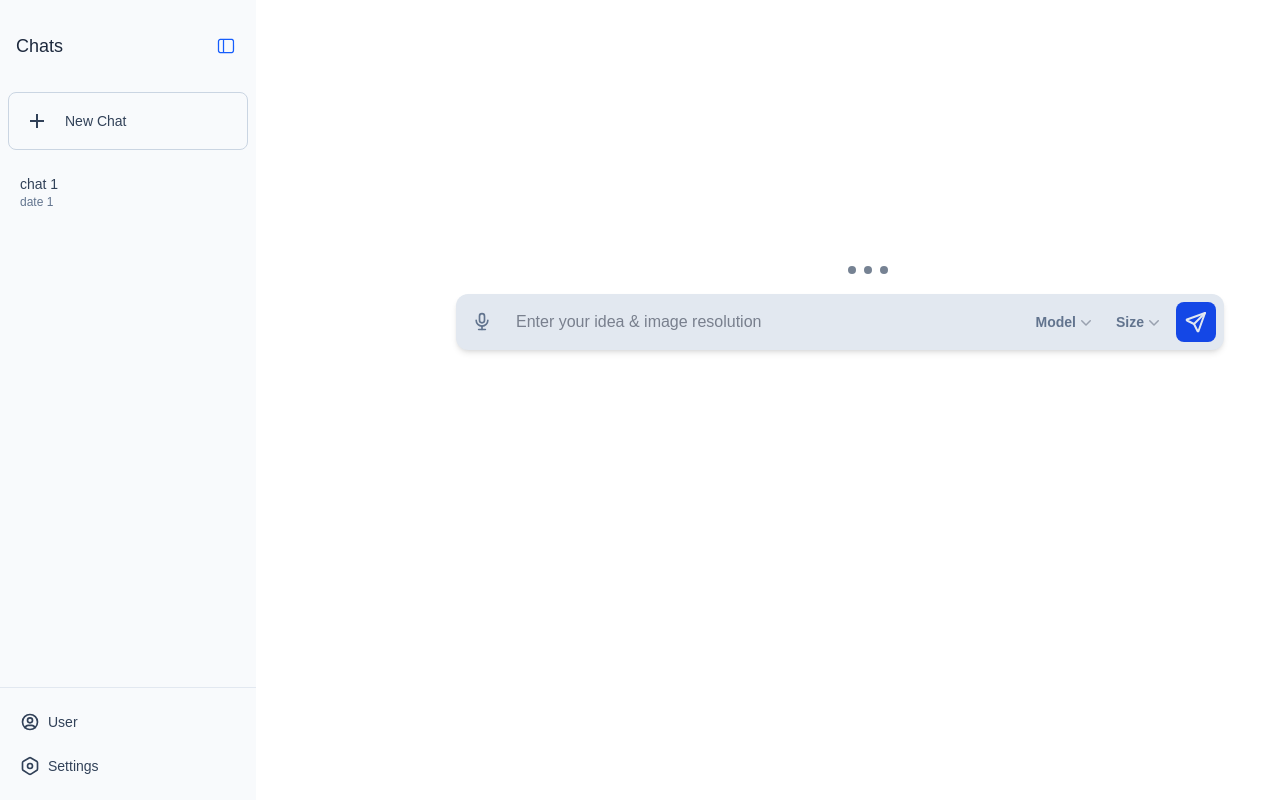
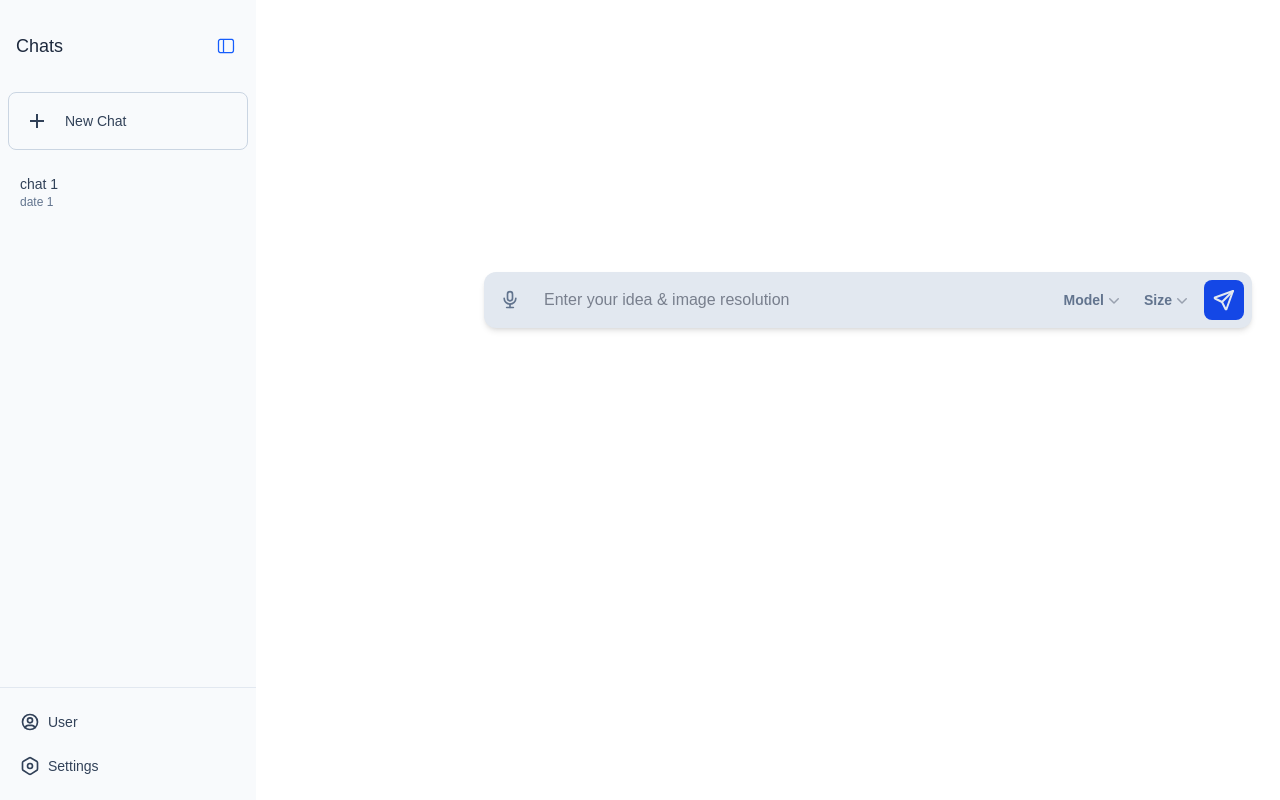
Before and after one commit to agakshita5/ai-canvas, a Next.js app: page / in a window 1280 px wide. Built offline with nearby package versions, Linux system fonts and the light colour scheme.

Commit message:
feat: prompt bar ui done

```diff
--- a/components/PromptBar.tsx
+++ b/components/PromptBar.tsx
@@ -6,7 +6,11 @@ import { useState } from 'react';
 import { Menu, MenuButton, MenuItem, MenuItems } from '@headlessui/react'
 import { ChevronDownIcon } from '@heroicons/react/20/solid'
 
-export default function PromptBar(){
+interface PromptBarProps{
+    variant: 'home' | 'canvas';
+}
+
+export default function PromptBar({variant = 'home'}:PromptBarProps){
     const sizeList = ["1:1", "2:3", "3:2", "4:5", "5:4", "16:9", "9:16", "9:21", "21:9"];
     const aspectRatioList = ["1024x1024", "1365x1024", "1024x1365", "1536x1024", "1024x1536", "1820x1024", "1024x1820", "1024x2048", "2048x1024", "1434x1024", "1024x1434", "1024x1280", "1280x1024", "1024x1707", "1707x1024"];
     const [input, setInput] = useState('');
@@ -34,20 +38,25 @@ export default function PromptBar(){
         const data = await res.json();
         console.log("Response from API:", data.reply);
     }
+    // Variant-specific classes
+    const containerClasses = variant === 'canvas'
+        ? 'bottom-0 left-0 right-0 p-4 z-10'
+        : '';
     return (
-        <>
+        <div className={containerClasses}>
+            <div className="flex flex-col items-center gap-3 w-full">
                 {/* loading indicator */}
-            <div className="mt-4 flex justify-center" aria-hidden="true">
+                {/* <div className="flex justify-center" aria-hidden="true">
                     <div className="flex animate-pulse space-x-2">
                         <div className="h-2 w-2 rounded-full bg-slate-600"></div>
                         <div className="h-2 w-2 rounded-full bg-slate-600"></div>
                         <div className="h-2 w-2 rounded-full bg-slate-600"></div>
                     </div>
-            </div>
+                </div> */}
                 {/* prompt bar */}
-            <form onSubmit={handleSubmit}>
+                <form onSubmit={handleSubmit} className='w-full flex justify-center px-4'>
                     <label htmlFor="chat-input" className="sr-only">Enter your idea & image resolution</label>
-                <div className="mt-5 flex w-full max-w-3xl items-center gap-2 rounded-xl bg-slate-200 p-2 shadow-md dark:bg-slate-800">
+                    <div className="flex w-full max-w-3xl items-center gap-2 rounded-xl bg-slate-200 p-2 shadow-md dark:bg-slate-800">
                         {/* voice input button */}
                         <button type="button" className="p-2 text-slate-500 hover:text-blue-600 dark:text-slate-400 dark:hover:text-blue-600" >
                             <svg
@@ -84,13 +93,13 @@ export default function PromptBar(){
                             }}
                         ></textarea>
                         {/* model-dropdown */}
-                    <Menu as="div" className="relative">
+                        <Menu as="div" className="relative flex-shrink-0">
                             <MenuButton className="inline-flex w-fit rounded-md px-2 py-1 text-sm font-semibold text-slate-500 hover:bg-white/5 dark:text-slate-400 dark:hover:bg-white/5 ">
                                 {model || "Model"}
                                 <ChevronDownIcon aria-hidden="true" className="-mr-1 size-5 text-gray-400" />
                             </MenuButton>
 
-                        <MenuItems transition className="absolute right-0 z-10 mt-2 w-56 origin-top-right rounded-md bg-gray-800 outline-1 -outline-offset-1 outline-white/10 transition data-closed:scale-95 data-closed:transform data-closed:opacity-0 data-enter:duration-100 data-enter:ease-out data-leave:duration-75 data-leave:ease-in" >
+                            <MenuItems transition className={`absolute z-10 w-56 rounded-md ${variant==='canvas'? 'right-0 mb-2 origin-bottom-right bottom-full' : 'right-0 mt-2 origin-top-right'} max-h-64 overflow-y-auto bg-gray-800 outline-1 -outline-offset-1 outline-white/10 transition data-closed:scale-95 data-closed:transform data-closed:opacity-0 data-enter:duration-100 data-enter:ease-out data-leave:duration-75 data-leave:ease-in`} >
                                 <div className="py-1">
                                     <MenuItem>
                                         <a onClick={() => {setModel("flux-schnell"), setSize("")}} href="#" className="block px-4 py-2 text-sm text-gray-300 data-focus:bg-white/5 data-focus:text-white data-focus:outline-hidden" >
@@ -98,7 +107,7 @@ export default function PromptBar(){
                                         </a>
                                     </MenuItem>
                                     <MenuItem>
-                                    <a onClick={() => setModel("recraft-v3")} href="#" className="block px-4 py-2 text-sm text-gray-300 data-focus:bg-white/5 data-focus:text-white data-focus:outline-hidden" >
+                                        <a onClick={() => {setModel("recraft-v3"),  setSize("")}} href="#" className="block px-4 py-2 text-sm text-gray-300 data-focus:bg-white/5 data-focus:text-white data-focus:outline-hidden" >
                                         recraft-v3
                                         </a>
                                     </MenuItem>
@@ -112,7 +121,7 @@ export default function PromptBar(){
                                 <ChevronDownIcon aria-hidden="true" className="-mr-1 size-5 text-gray-400" />
                             </MenuButton>
 
-                        <MenuItems transition className="absolute right-0 z-10 mt-2 w-56 origin-top-right rounded-md bg-gray-800 outline-1 -outline-offset-1 outline-white/10 transition data-closed:scale-95 data-closed:transform data-closed:opacity-0 data-enter:duration-100 data-enter:ease-out data-leave:duration-75 data-leave:ease-in" >
+                            <MenuItems transition className={`absolute z-10 w-56 rounded-md ${variant==='canvas'? 'right-0 mb-2 origin-bottom-right bottom-full' : 'right-0 mt-2 origin-top-right'} max-h-64 overflow-y-auto bg-gray-800 outline-1 -outline-offset-1 outline-white/10 transition data-closed:scale-95 data-closed:transform data-closed:opacity-0 data-enter:duration-100 data-enter:ease-out data-leave:duration-75 data-leave:ease-in`} >
                                 <div className="py-1">
                                     {
                                     (model=="flux-schnell" ? sizeList : aspectRatioList).map((element)=>{
@@ -151,6 +160,7 @@ export default function PromptBar(){
                         </button>
                     </div>
                 </form>
-        </>
+            </div>
+        </div>
     );
 }
```
Lines whose indentation alone changed are shown as unchanged.
